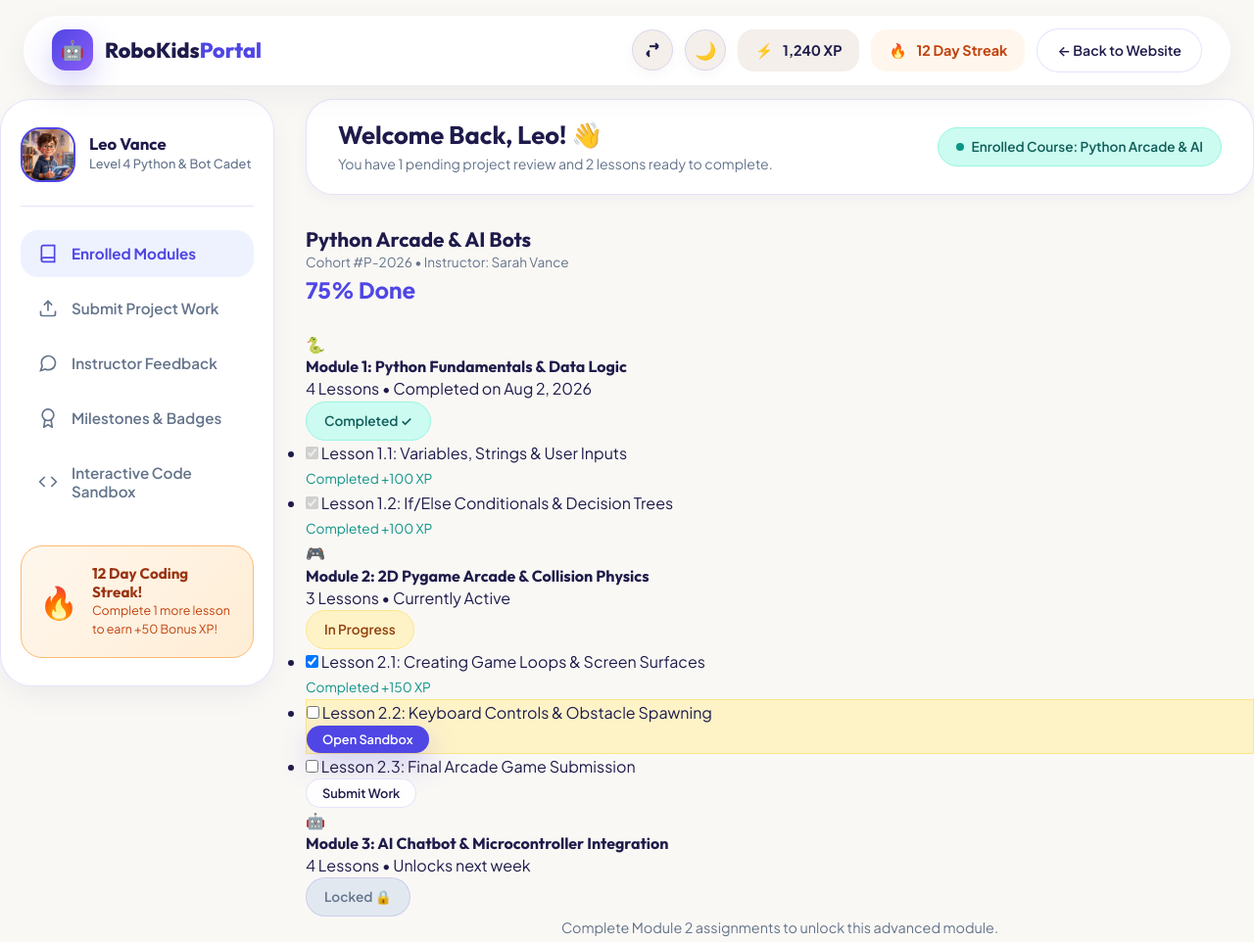
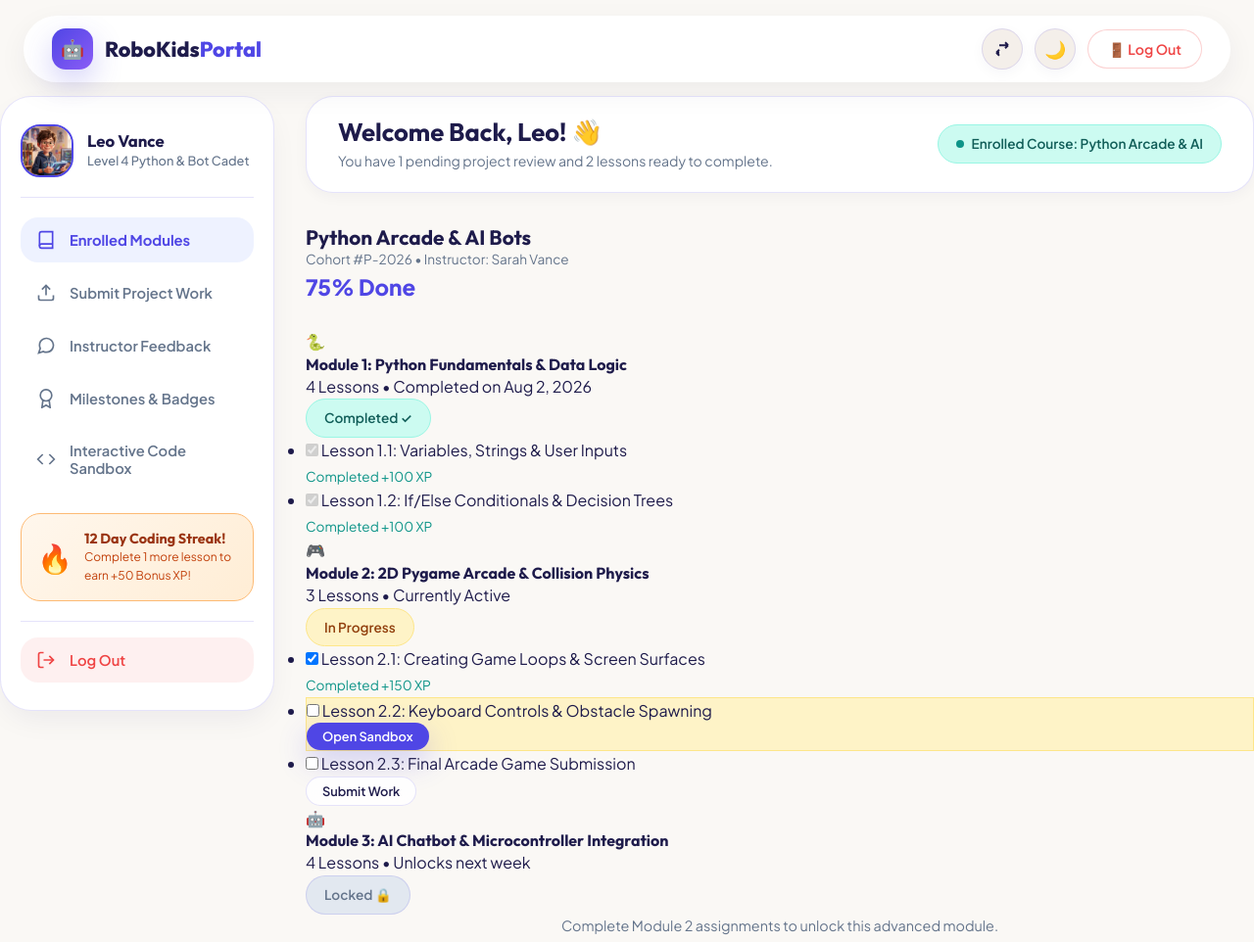
Before and after one commit to HTMLStaticWorks/Kids_Coding_Robotics_Workshop, a plain HTML site: page dashboard.html in a window 1280 px wide. Shown: the whole page at 98% size. Drawn offline with Linux system fonts and the light colour scheme.

Commit message:
Fix dashboard sticky sidebar, add Log Out button, remove topbar stat pills, and make logo clickable to home

```diff
--- a/assets/css/style.css
+++ b/assets/css/style.css
@@ -865,16 +865,17 @@ button, input, select, textarea {
   color: var(--text-muted);
 }
 
-/* DASHBOARD SPECIFIC STYLES */
+/* DASHBOARD SPECIFIC STYLES - FIXED STICKY SIDEBAR */
 .dashboard-layout {
   display: grid;
   grid-template-columns: 280px 1fr;
   gap: 32px;
   padding: 20px 0 60px;
   min-height: calc(100vh - 120px);
+  position: relative;
 }
 
-/* Sidebar Navigation */
+/* Fixed Sticky Sidebar Navigation */
 .dashboard-sidebar {
   background: var(--bg-surface);
   border-radius: 32px;
@@ -884,22 +885,25 @@ button, input, select, textarea {
   display: flex;
   flex-direction: column;
   height: fit-content;
+  max-height: calc(100vh - 120px);
   position: sticky;
-  top: 100px;
+  top: 90px;
+  z-index: 50;
+  overflow-y: auto;
 }
 
 .student-mini-profile {
   display: flex;
   align-items: center;
   gap: 14px;
-  padding-bottom: 24px;
-  margin-bottom: 24px;
+  padding-bottom: 20px;
+  margin-bottom: 20px;
   border-bottom: 1px solid var(--border-light);
 }
 
 .student-avatar {
-  width: 56px;
-  height: 56px;
+  width: 54px;
+  height: 54px;
   border-radius: 20px;
   overflow: hidden;
   background: var(--primary-light);
@@ -935,10 +939,10 @@ button, input, select, textarea {
   display: flex;
   align-items: center;
   gap: 14px;
-  padding: 14px 18px;
+  padding: 13px 16px;
   border-radius: 18px;
   font-weight: 600;
-  font-size: 0.95rem;
+  font-size: 0.92rem;
   color: var(--text-muted);
   background: transparent;
   border: none;
@@ -965,27 +969,27 @@ button, input, select, textarea {
 }
 
 .student-streak-card {
-  margin-top: 32px;
+  margin-top: 24px;
   background: linear-gradient(135deg, #FFF7ED, #FFEDD5);
   border: 1px solid #FDBA74;
-  border-radius: 22px;
-  padding: 18px;
+  border-radius: 20px;
+  padding: 16px;
   display: flex;
   align-items: center;
-  gap: 14px;
+  gap: 12px;
 }
 
 .streak-fire {
-  font-size: 2rem;
+  font-size: 1.8rem;
 }
 
 .streak-text h5 {
-  font-size: 0.95rem;
+  font-size: 0.9rem;
   color: #9A3412;
 }
 
 .streak-text p {
-  font-size: 0.78rem;
+  font-size: 0.75rem;
   color: #C2410C;
 }
 
@@ -1342,6 +1346,7 @@ button, input, select, textarea {
   .dashboard-sidebar {
     position: static;
     width: 100%;
+    max-height: none;
     align-items: center;
     text-align: center;
   }
--- a/assets/js/dashboard.js
+++ b/assets/js/dashboard.js
@@ -54,6 +54,14 @@ function toggleRTL() {
   });
 
   showToast(`Language direction set to ${newDir.toUpperCase()}!`, '⇄');
+}
+
+// Handle Student Log Out -> Redirects to Index Homepage
+function handleLogout() {
+  showToast('👋 Logging out of Leo\'s Student Dashboard...', '🚪');
+  setTimeout(() => {
+    window.location.href = 'index.html';
+  }, 1000);
 }
 
 // Tab Switching
--- a/dashboard.html
+++ b/dashboard.html
@@ -21,7 +21,8 @@
   <!-- TOP NAVBAR -->
   <header class="navbar container" style="margin-bottom: 10px;">
     <div class="nav-container">
-      <a href="index.html" class="brand-logo">
+      <!-- BRAND LOGO CLICKABLE TO HOME -->
+      <a href="index.html" class="brand-logo" title="Back to Home Website">
         <div class="brand-icon">🤖</div>
         <span>RoboKids<span style="color: var(--primary);">Portal</span></span>
       </a>
@@ -42,22 +43,19 @@
           </button>
           <button class="toggle-btn theme-toggle-btn" onclick="toggleTheme()" title="Toggle Dark/Light Theme" aria-label="Toggle Theme">🌙</button>
 
-          <div class="dash-stat-box">
-            <span>⚡</span> 1,240 XP
-          </div>
-          <div class="dash-stat-box" style="background: #FFF7ED; color: #C2410C;">
-            <span>🔥</span> 12 Day Streak
-          </div>
-          <a href="index.html" class="pill-btn pill-btn-secondary" style="padding: 10px 20px; font-size: 0.88rem;" onclick="closeMobileMenu()">← Back to Website</a>
+          <!-- LOG OUT BUTTON CLICKABLE TO HOME -->
+          <button onclick="handleLogout()" class="pill-btn pill-btn-secondary" style="padding: 10px 20px; font-size: 0.88rem; color: #EF4444; border-color: rgba(239,68,68,0.25);">
+            🚪 Log Out
+          </button>
         </div>
       </div>
     </div>
   </header>
 
-  <!-- DASHBOARD MAIN LAYOUT -->
+  <!-- DASHBOARD MAIN LAYOUT (WITH FIXED SIDEBAR) -->
   <div class="container dashboard-layout">
 
-    <!-- SIDEBAR NAV -->
+    <!-- FIXED STICKY SIDEBAR NAV -->
     <aside class="dashboard-sidebar">
       <div class="student-mini-profile">
         <div class="student-avatar">
@@ -108,6 +106,14 @@
           <h5>12 Day Coding Streak!</h5>
           <p>Complete 1 more lesson to earn +50 Bonus XP!</p>
         </div>
+      </div>
+
+      <!-- LOG OUT BUTTON IN SIDEBAR -->
+      <div style="margin-top: 20px; padding-top: 16px; border-top: 1px solid var(--border-light); width: 100%;">
+        <button class="sidebar-menu-btn" onclick="handleLogout()" style="color: #EF4444; background: rgba(239, 68, 68, 0.08);">
+          <svg viewBox="0 0 24 24" fill="none" stroke="currentColor" stroke-width="2"><path d="M9 21H5a2 2 0 0 1-2-2V5a2 2 0 0 1 2-2h4"></path><polyline points="16 17 21 12 16 7"></polyline><line x1="21" y1="12" x2="9" y2="12"></line></svg>
+          Log Out
+        </button>
       </div>
     </aside>
 
```
